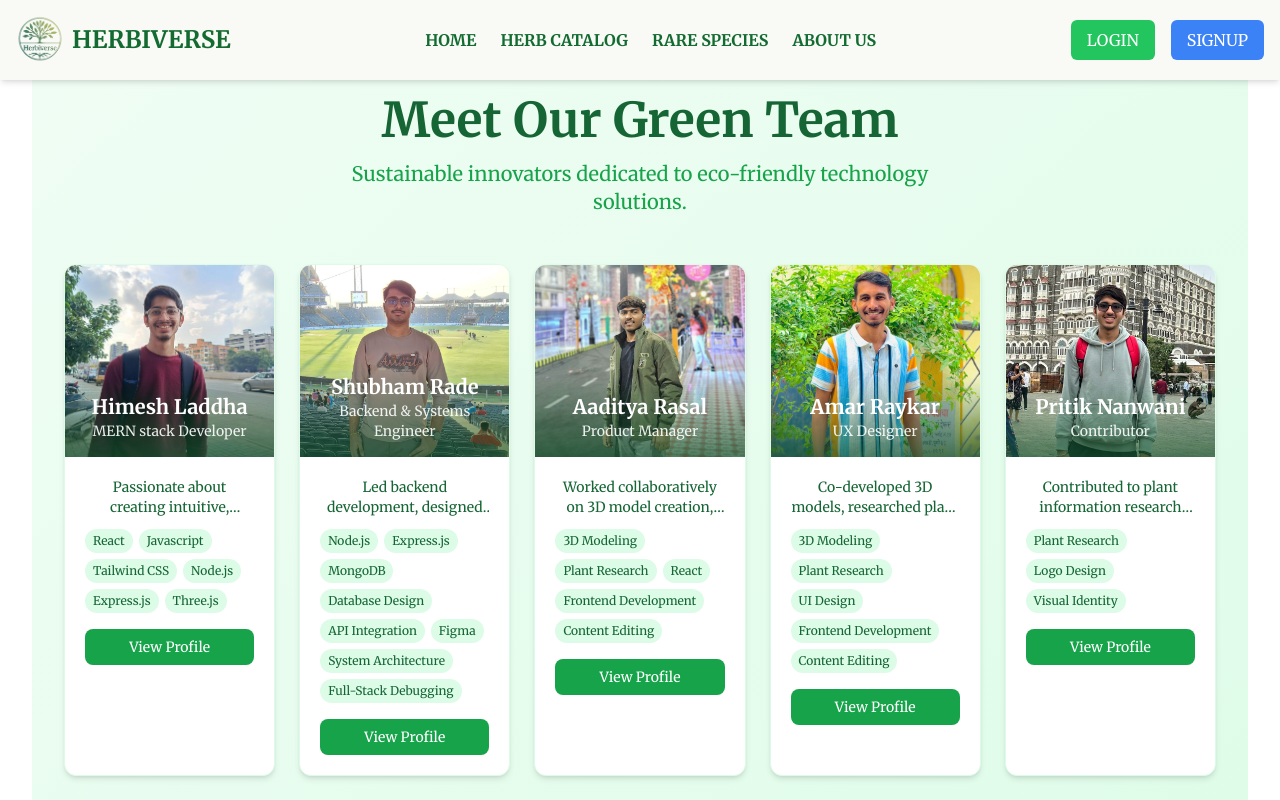
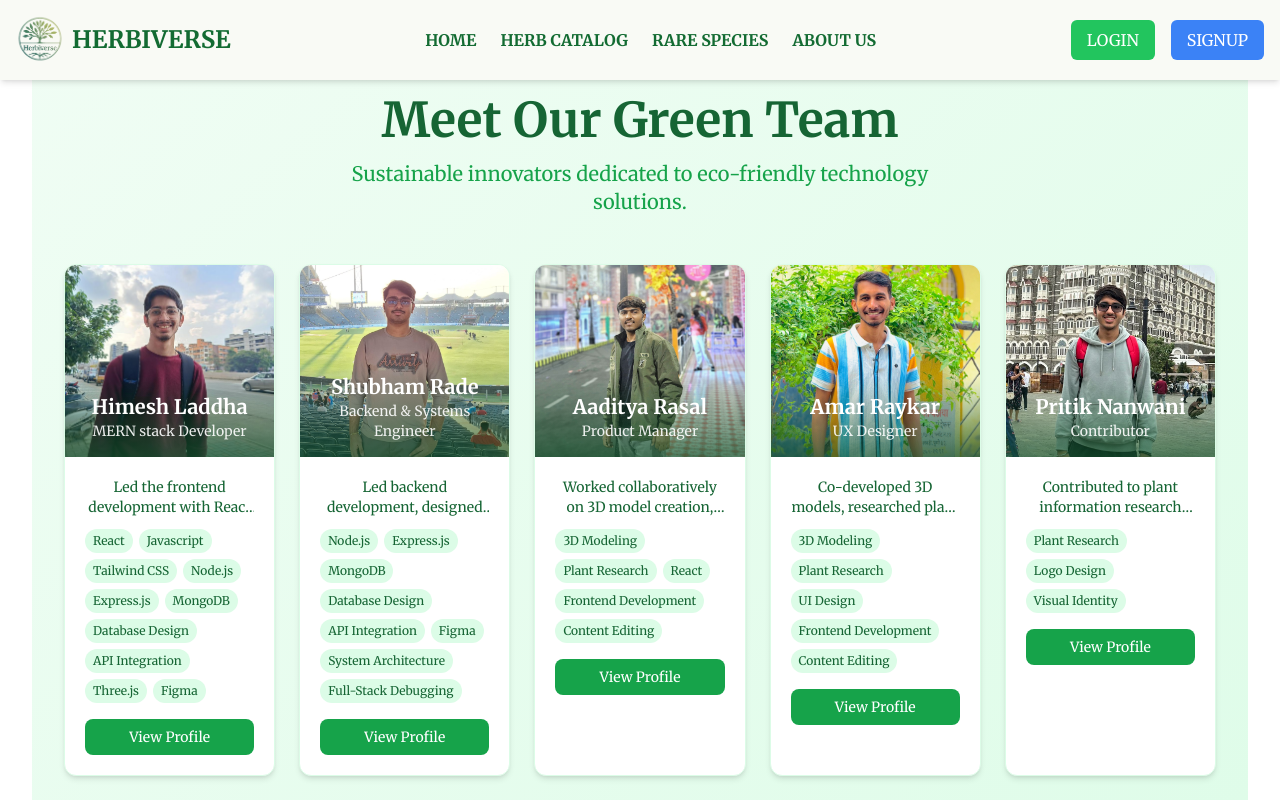
Before and after one commit to HimeshLaddha/Herbiverse, a React (Vite) app in the folder Frontend/: page /Aboutus in a window 1280 px wide. Shown: the top 800 px of the page. Built offline with nearby package versions, Linux system fonts and the light colour scheme.

Commit message:
About us changed

```diff
--- a/Frontend/src/Components/AboutUs/Aboutus.jsx
+++ b/Frontend/src/Components/AboutUs/Aboutus.jsx
@@ -16,8 +16,8 @@ const AboutUs = () => {
       name: 'Himesh Laddha',
       role: 'MERN stack Developer',
       pronouns: 'he/him',
-      description: 'Passionate about creating intuitive, accessible web experiences that bridge design and functionality.',
-      skills: ['React', 'Javascript', 'Tailwind CSS', 'Node.js', 'Express.js', 'Three.js'],
+      description: 'Led the frontend development with React and Tailwind CSS—crafted responsive, accessible, and visually engaging interfaces that blend design with seamless user interaction.',
+      skills: ['React', 'Javascript', 'Tailwind CSS', 'Node.js', 'Express.js','MongoDB', 'Database Design', 'API Integration', 'Three.js', 'Figma'],
       photo: himesh,
       linkedin: 'https://www.linkedin.com/in/himesh-laddha-00bb47293/',
       github: 'HimeshLaddha',
```
